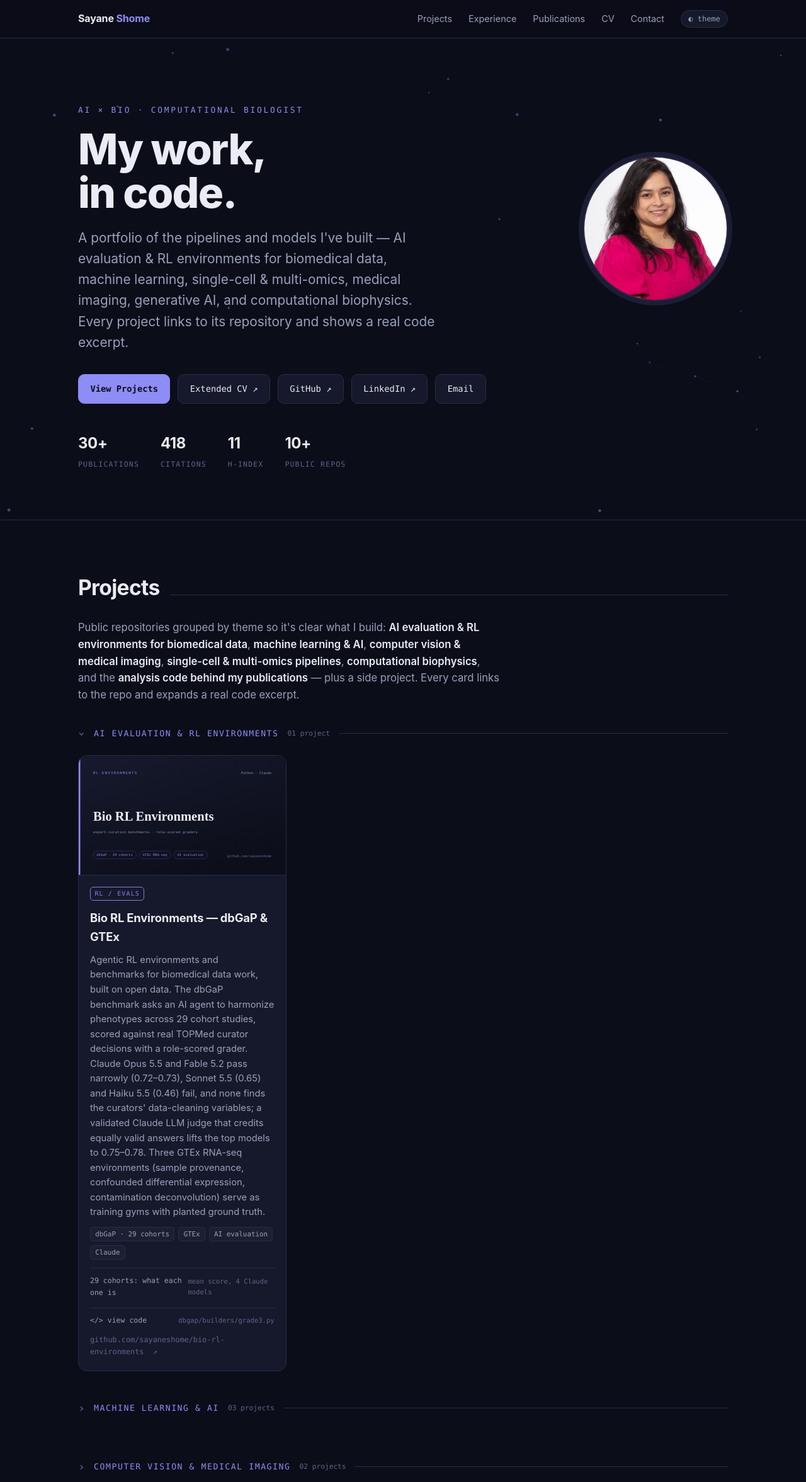
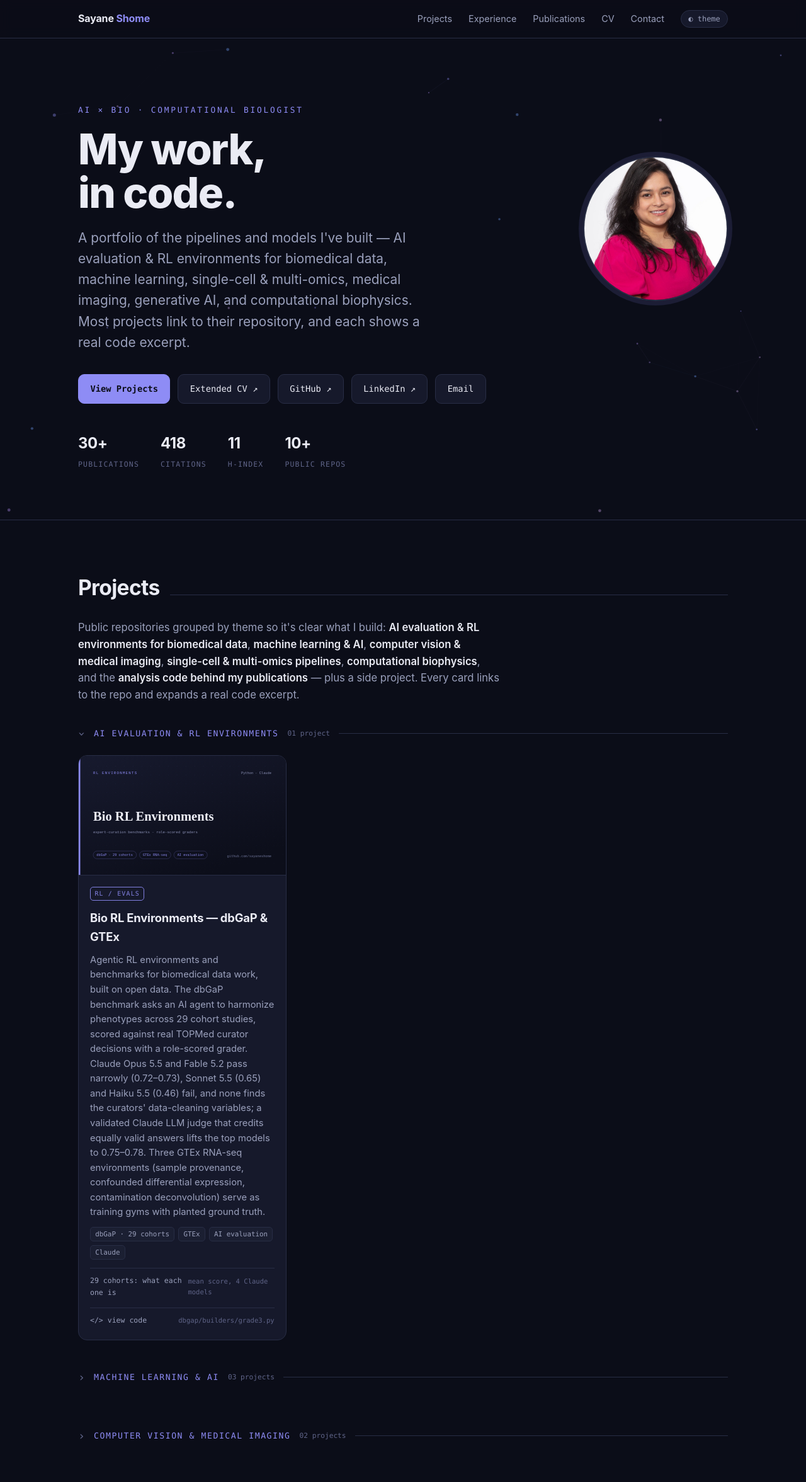
Before and after one commit to sayaneshome/sayaneshome.github.io, a plain HTML site: page index.html in a window 1280 px wide. Shown: the top 2353 px of the page at 63% size. Drawn offline with Linux system fonts and the light colour scheme.

Commit message:
Remove link to private bio-rl-environments repo
Co-Authored-By: Claude Opus 5.5 <noreply@anthropic.com>

```diff
--- a/index.html
+++ b/index.html
@@ -189,7 +189,7 @@ footer{padding:30px 0;border-top:1px solid var(--line);font-family:var(--mono);f
     <div class="herotext">
     <p class="eyebrow">AI × Bio · Computational Biologist</p>
     <h1>My work,<br>in code.</h1>
-    <p class="sub">A portfolio of the pipelines and models I've built — AI evaluation &amp; RL environments for biomedical data, machine learning, single-cell &amp; multi-omics, medical imaging, generative AI, and computational biophysics. Every project links to its repository and shows a real code excerpt.</p>
+    <p class="sub">A portfolio of the pipelines and models I've built — AI evaluation &amp; RL environments for biomedical data, machine learning, single-cell &amp; multi-omics, medical imaging, generative AI, and computational biophysics. Most projects link to their repository, and each shows a real code excerpt.</p>
     </div>
     <img class="headshot" src="assets/img/profile.jpg" alt="Sayane Shome, Ph.D." width="230" height="230">
    </div>
@@ -218,9 +218,9 @@ footer{padding:30px 0;border-top:1px solid var(--line);font-family:var(--mono);f
     <summary class="gsub"><span class="chev" aria-hidden="true">›</span><span class="glabel">AI Evaluation &amp; RL Environments</span><span class="gcount mono">01 project</span><span class="gline"></span></summary>
     <div class="grid">
       <article class="card cat-ml">
-        <a class="thumb" href="https://github.com/sayaneshome/bio-rl-environments" target="_blank" rel="noopener">
+        <div class="thumb">
           <img src="assets/img/projects/bio-rl-environments.svg" alt="Bio RL Environments thumbnail" loading="lazy">
-        </a>
+        </div>
         <div class="body">
           <span class="tag">RL / EVALS</span>
           <h3>Bio RL Environments — dbGaP &amp; GTEx</h3>
@@ -252,7 +252,6 @@ footer{padding:30px 0;border-top:1px solid var(--line);font-family:var(--mono);f
     ks = set(k[&quot;modifier&quot;]) | set(k[&quot;selector&quot;])
     ps = got[&quot;modifier&quot;] | got[&quot;selector&quot;]</code></pre>
       </details>
-          <a class="ghlink mono" href="https://github.com/sayaneshome/bio-rl-environments" target="_blank" rel="noopener">github.com/sayaneshome/bio-rl-environments &nbsp;↗</a>
         </div>
       </article>
     </div>
```
